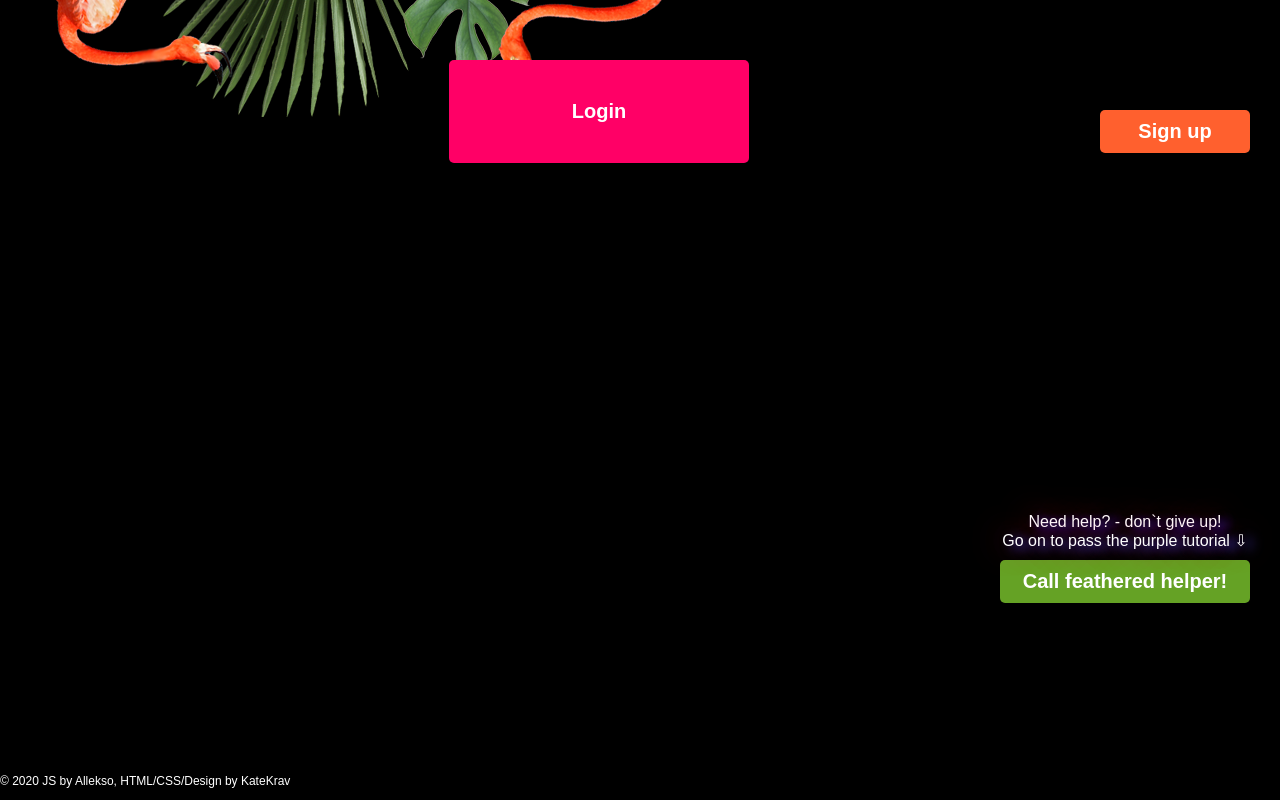
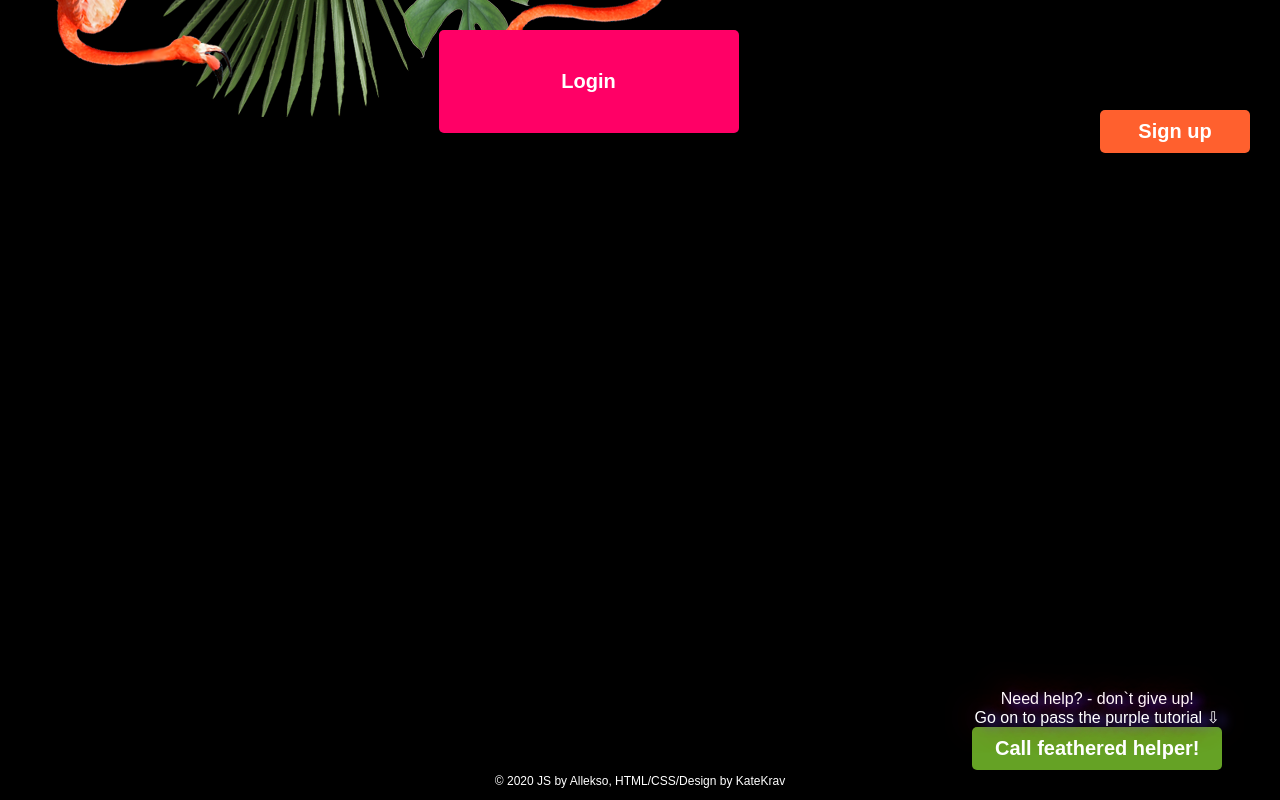
Before and after one commit to alllekso/JS_train, a plain HTML site: page index.html in a window 1280 px wide. Drawn offline with Linux system fonts and the light colour scheme.

Commit message:
-refactoring footer and button support

```diff
--- a/index.html
+++ b/index.html
@@ -56,7 +56,7 @@
     <!--<button onclick="wait()">Test action</button>-->
 </section>
 
-
+<div class="wrapper">
 <form class="support_form">
 
     <p>Need help? - don`t give up!<br>
@@ -69,7 +69,7 @@
         </a>
     </button>
 </form>
-
+    </div>
 
 </body>
 <footer>
--- a/scripts/login_page.js
+++ b/scripts/login_page.js
@@ -16,7 +16,7 @@ let confirm_pass_check = false;
 
 function sign_up() {
     action = "sign up";
-    greetings_message = "Hello there! <br> Introduce yourself =]";
+    greetings_message = "Hello there! <br> Introduce yourself 😄";
     show_auth_form();
 }
 
--- a/style/Styles.css
+++ b/style/Styles.css
@@ -12,10 +12,11 @@ body {
 section{
     display: flex;
     justify-content: center;
-    left: 5%;
     top: 30px;
-    position: relative;
-    z-index: 10;
+    max-height: 600px;
+    /*left: 5%;*/
+    /*position: relative;*/
+    /*z-index: 0;*/
 }
 /*Стили кнопок */
 
@@ -38,8 +39,6 @@ section{
     width: 150px;
     padding: 10px 5px;
     background-color: #ff602e;
-    position: relative;
-    z-index: 0;
 }
 .start_login_button:hover, .sign_up_button:hover, .button_support_form:hover{
     background-color: #5645ff;
@@ -51,8 +50,13 @@ section{
     color: #fff;
     background-color: #65a225;
 }
-
+.start_login_button {
+    left: 5%;
+    position: relative;
+    z-index: 0;
+}
 .sign_up_login_form{
+    margin-top: 30px;
     width: 300px;
     padding: 5px  30px 30px;
     border-radius: 10px;
@@ -64,6 +68,8 @@ section{
 .button_layout__sign-up button{
     float: right;
     top: 80px;
+    position: relative;
+    z-index: 1;
 }
 
 
@@ -136,15 +142,26 @@ section{
     color: chocolate;
 }
 
-.support_form{
+
+.wrapper{
+    display: block;
     float: right;
     right: 20px;
-    margin:0 30px;
+    margin:350px 30px 20px;
+    bottom: 10px;
+    position: absolute;
+
+}
+
+.support_form{
+
+
 }
 .support_form p {
     color: #ffffff;
     text-align: center;
-    margin:350px 0 10px;
+    margin: 0 10px;
+
     text-shadow: 8px 3px 11px #5645ff, 0 0 2em #ff0066;
 }
 
@@ -158,6 +175,11 @@ a{
     margin: 0 auto;
 }
 
+footer p{
+    display: flex;
+    justify-content: center;
+}
+
 .copyright {
     color: #ffffff;
     font-size: 12px;
```
